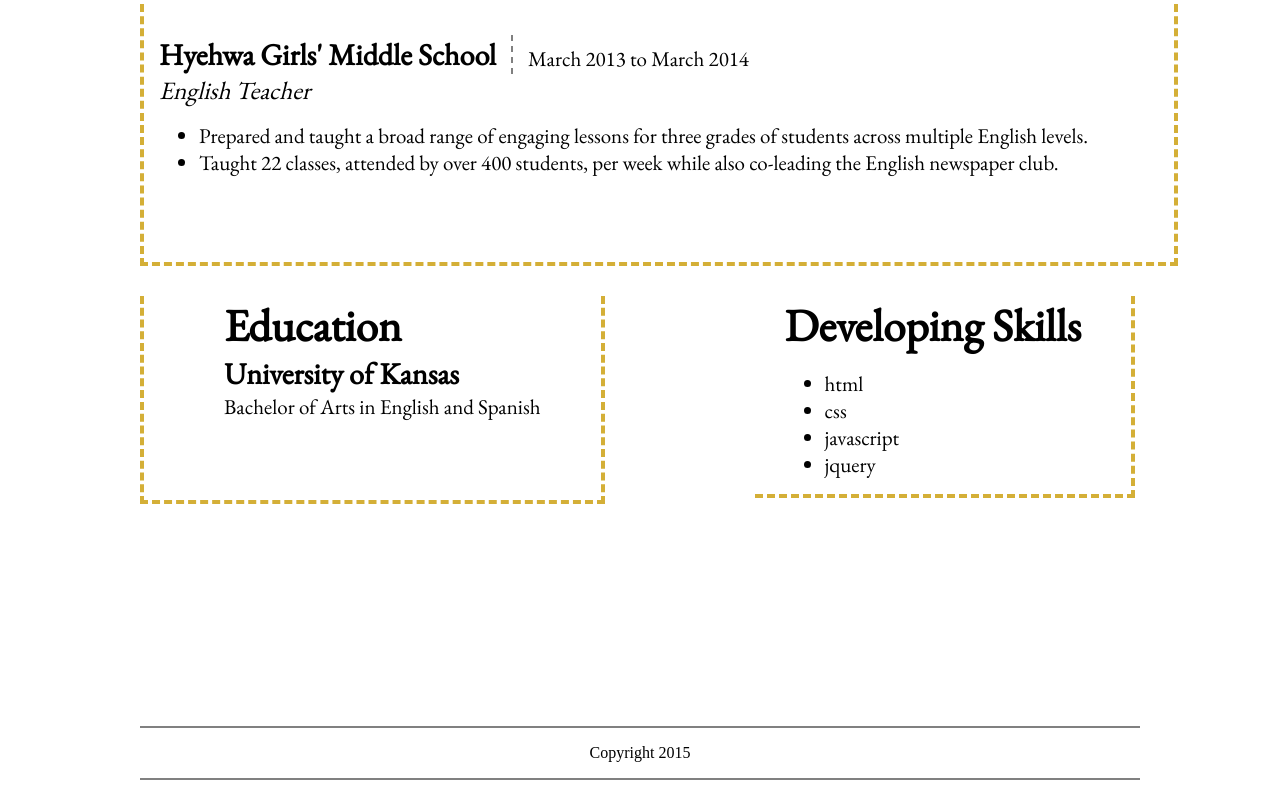
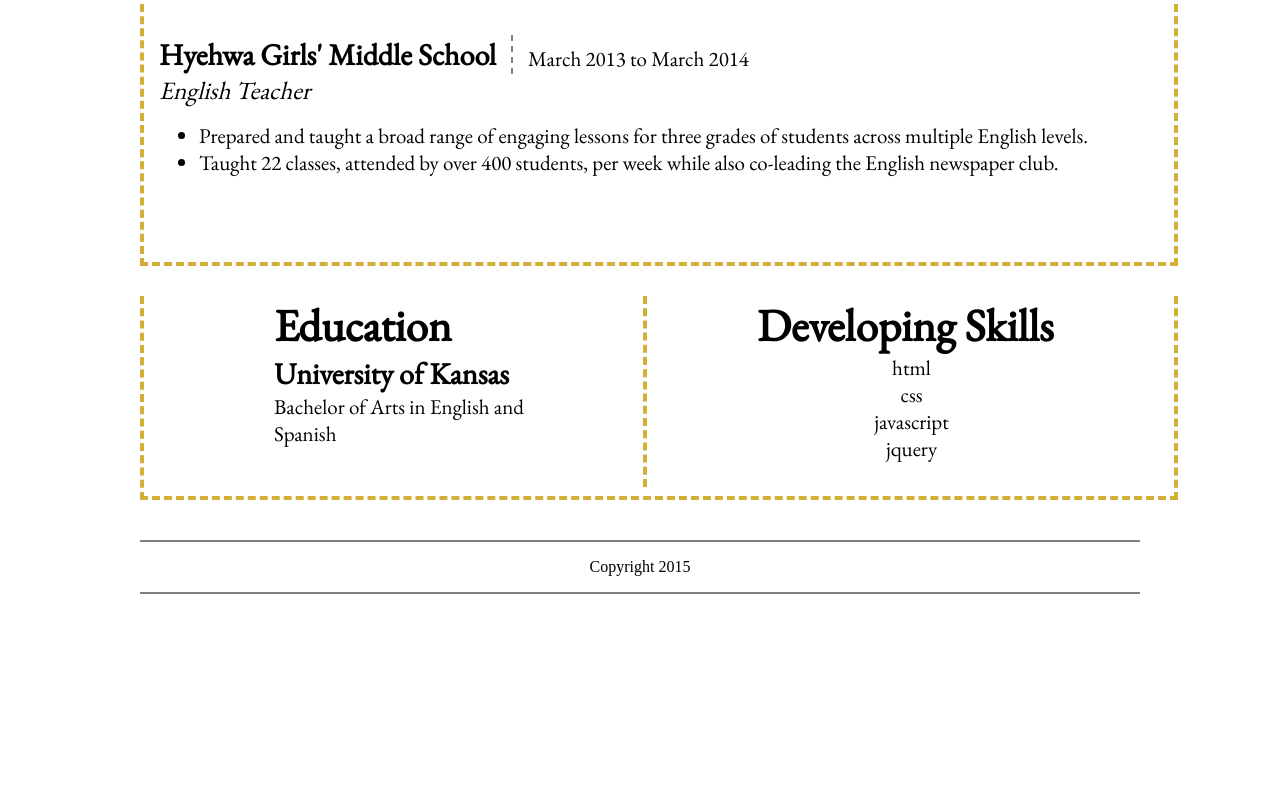
Before and after one commit to abigailgraszl/PortfolioSite, a plain HTML site: page resume.html in a window 1280 px wide. Shown: the part 640-1440 px from the top of the page. After the commit the page ends 1254 px from the top, so only its background shows below. Drawn offline with nearby package versions, Linux system fonts and the light colour scheme.

Commit message:
finally resolved resume formatting. final commit

```diff
--- a/CSS/custom.css
+++ b/CSS/custom.css
@@ -116,29 +116,49 @@ nav ul li a {
 	font-family: 'EB Garamond', serif;
 }
 
+ #lower{
+ 	clear: left;
+ 	width: 1030px;
+ 	height: 200px;
+ 	border-right: dashed 4px #D4AF37;
+ 	border-left: dashed 4px #D4AF37;
+ 	border-bottom: dashed 4px #D4AF37;
+ }
+
 #education{
 	float: left;
-	margin-right: 120px;
-	padding-left: 80px;
-	padding-bottom: 80px;
+	width: 30%;
+	padding-left: 130px;
+	padding-bottom: 40px;
 	padding-right: 60px;
-	border-left: dashed 4px #D4AF37;
+	border-right: dashed 4px #D4AF37 ;
+	/*border-left: dashed 4px #D4AF37;
 	border-bottom: dashed 4px #D4AF37;
-	border-right: dashed 4px #D4AF37;
+	border-right: dashed 4px #D4AF37;*/
 
 }
 
 #skills{
 	float: left;
-	padding-right: 50px;
-	padding-left: 30px;
-	margin-left: 30px;
-	border-bottom: dashed 4px #D4AF37;
+	width: 30%;
+	padding-left: 110px;
+	/*border-bottom: dashed 4px #D4AF37;
 	border-right: dashed 4px #D4AF37;
+	margin-left: 60px;
+	padding-left: 60px;
+	padding-bottom: 70px;
+	padding-right: 125px;*/
+
 }
 
+#skills ul {
+	font-size: 21px;
+	padding: 0px;
+	margin: 0px;
+	list-style: none;
+	text-align: center;
+}
 #skills ul li{
-	font-size: 21px;
 	padding: 0px;
 	margin: 0px;
 }
@@ -199,10 +219,6 @@ nav ul li a {
  	padding: 15px;
  }
 
- #lower{
- 	clear: left;
- }
-
  h5{
  	font-size: 30px;
  	padding: 0px;
@@ -238,6 +254,19 @@ nav ul li a {
 	text-align: center;
 	padding-bottom: 20px;
 }
+
+#Resfooter{
+	clear: left;
+	margin-top: 110px;
+	margin-bottom: 20px;
+	height: 30px;
+	width: 100%;
+	border-top: solid 2px gray;
+	border-bottom: solid 2px gray;
+	text-align: center;
+	padding-bottom: 20px;
+}
+
 .p{
 	font-family: 'EB Garamond', serif;
 	font-size: 30px;
--- a/resume.html
+++ b/resume.html
@@ -72,7 +72,7 @@
 		</div>
 	</div>
 
-	<div id="footer">
+	<div id="Resfooter">
 		<p>Copyright 2015</p>
 	</div>
 </div>
```
Also changed, not shown: projects.html (+1 -1 lines).
